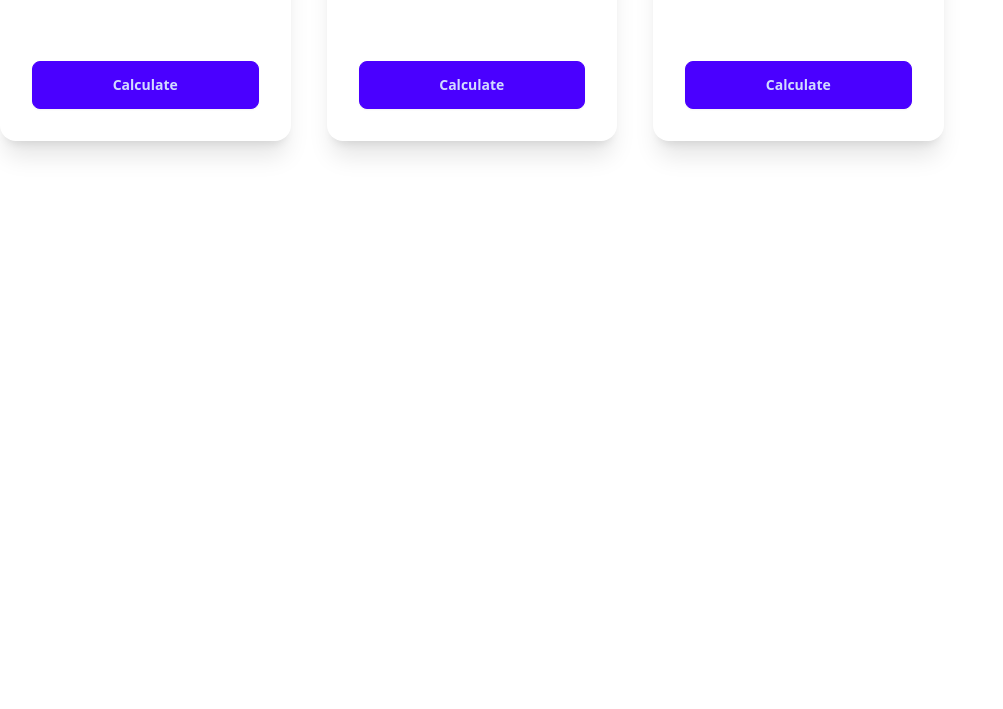
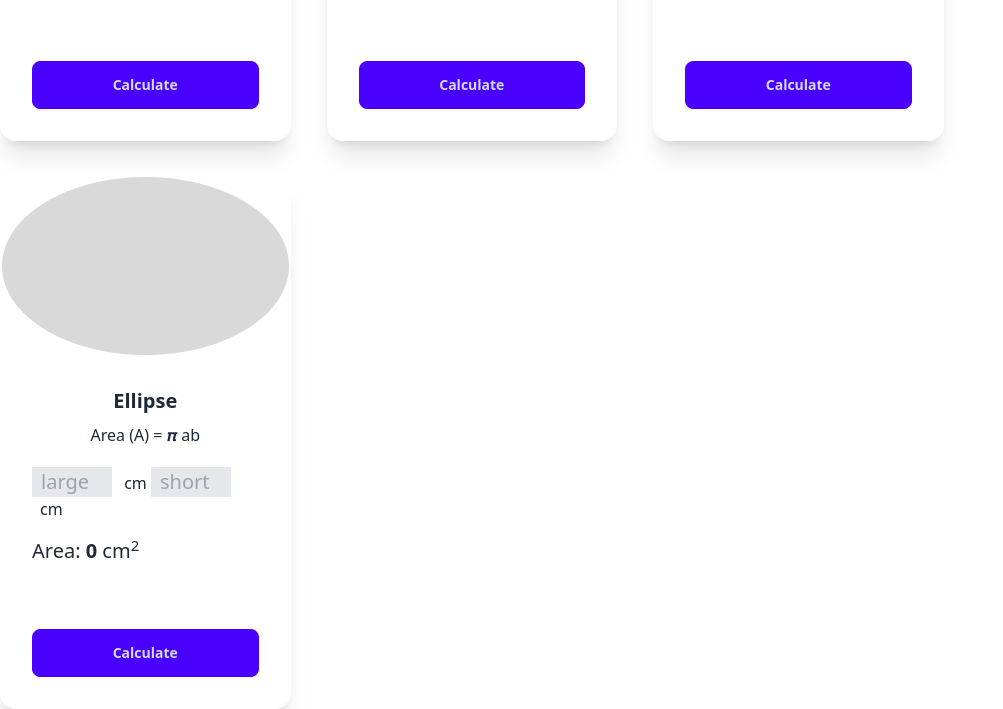
Before and after one commit to sumondas2001/geometry-genius-resources, a plain HTML site: page index.html in a window 1280 px wide. Shown: the part 447-1156 px from the top of the page, without its empty margins (0-1003 px from the left). Before the commit the page ends 800 px from the top, so only its background shows below. Drawn offline with nearby package versions, Linux system fonts and the light colour scheme.

Commit message:
ellipse area add

```diff
--- a/index.html
+++ b/index.html
@@ -83,6 +83,27 @@
                       </div>
                     </div>
                   </div>
+               <!-- 4th card -->
+               <!-- Parallelogram card -->
+               <div class="card w-54  bg-base-500 shadow-xl">
+                    <figure><img src="images/ellipse.png" alt="Shoes" /></figure>
+                    <div class="card-body ">
+                      <h2 class=" text-xl font-bold text-center">Ellipse</h2>
+                      <p class="text-center">Area (A) = 𝝅 ab </p>
+                      <p class="mt-3">
+                         <input class="border w-20 text-xl px-2 bg-gray-200" type="text" placeholder="large"  name="" id="ellipse-large-radius">
+                         <span class="ml-2 te">cm</span>
+                         <input class="border w-20 text-xl px-2 bg-gray-200" type="text" placeholder="short"  name="" id="ellipse-short-radius">
+                         <span class="ml-2 te">cm</span>
+                      </p>
+                      <p class="mt-2 text-xl font-medium">
+                         Area:  <span id="ellipse-area" class="font-bold">0 </span> cm<sup>2</sup>
+                    </p>
+                      <div class="card-actions  ">
+                        <button onclick="calculateEllipseArea()" class="btn btn-primary w-full justify-items-center mt-14">Calculate</button>
+                      </div>
+                    </div>
+                  </div>
 
           </div>
           <!-- Area Calculation -->
--- a/js/area-calculate.js
+++ b/js/area-calculate.js
@@ -43,7 +43,7 @@ function calculateRectangleArea(){
 
 }
 
-
+// parallelogram
 function calculateParallelogramArea(){
 
      const base = getInputValue('parallelogram-base');
@@ -54,6 +54,15 @@ function calculateParallelogramArea(){
      setElementInnerText('parallelogram-area',area);
 
      // console.log(parallelogramArea)
+}
+
+function calculateEllipseArea(){
+     const ellipseLarge = getInputValue('ellipse-large-radius');
+     const ellipseShort = getInputValue('ellipse-short-radius');
+
+     const area = 3.14 * ellipseLarge * ellipseShort;
+
+     setElementInnerText('ellipse-area', area);
 }
 
 
```
